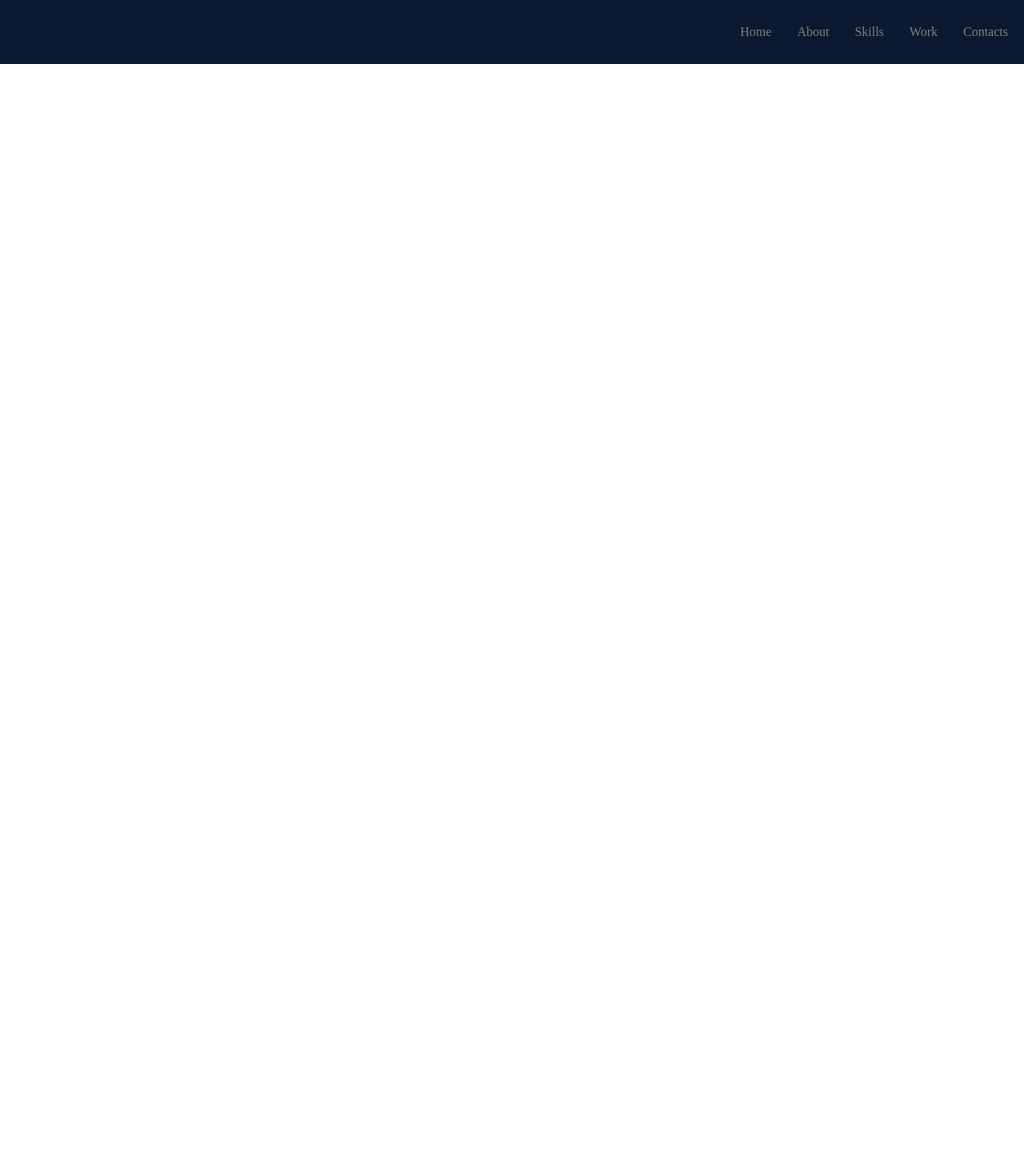
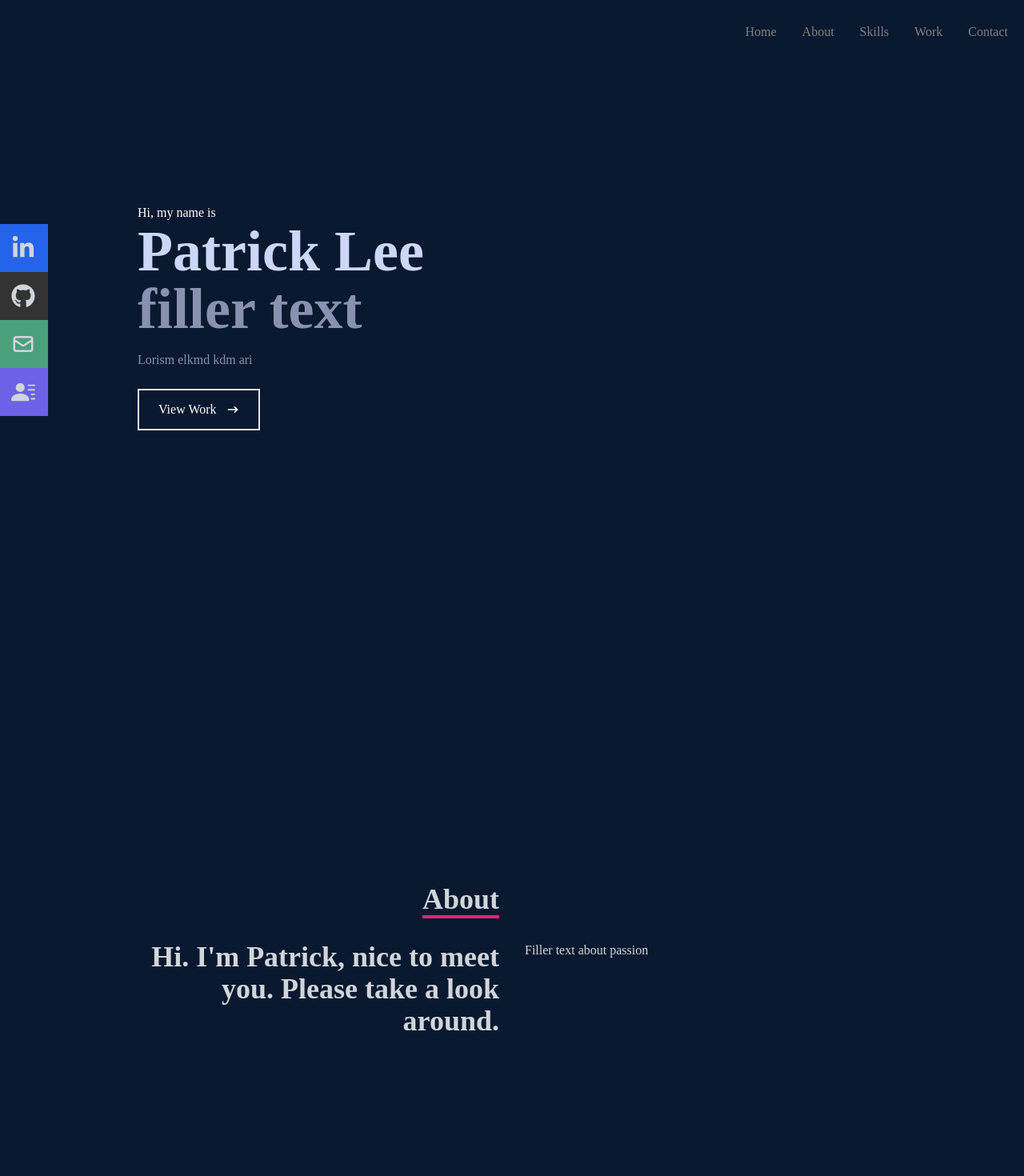
Before and after one commit to PatrickStarLee/portfolio-website, a React (Create React App) app: page / in a window 1280 px wide. Shown: the top 1470 px of the page at 80% size. Before the commit the page ends 800 px from the top, so only its background shows below. Built offline with nearby package versions, Linux system fonts and the light colour scheme; the HTML template or start-up script is replaced by a standard one.

Commit message:
added multiple sections: home, about, skills, work, and contact
may delete some sections that might not be needed

```diff
--- a/package.json
+++ b/package.json
@@ -10,6 +10,7 @@
     "react-dom": "^18.2.0",
     "react-icons": "^4.12.0",
     "react-scripts": "5.0.1",
+    "react-scroll": "^1.9.0",
     "web-vitals": "^2.1.4"
   },
   "scripts": {
--- a/src/App.js
+++ b/src/App.js
@@ -1,10 +1,19 @@
 import Navabar from "./components/Navabar";
-
+import Home from "./components/Home";
+import About from "./components/About";
+import Skills from "./components/Skills";
+import Work from "./components/Work";
+import Contact from "./components/Contact";
 
 function App() {
   return (
     <div>
       <Navabar />
+      <Home />
+      <About />
+      <Skills />
+      <Work />
+      <Contact />
     </div>
   );
 }
--- /dev/null
+++ b/src/components/About.jsx
@@ -0,0 +1,28 @@
+import React from "react";
+
+const About = () => {
+  return (
+    <div name="about" className="w-full h-screen bg-[#0a192f] text-gray-300">
+      <div className="flex flex-col justify-center items-center w-full h-full">
+        <div className="max-w-[1000px] w-full grid grid-cols-2 gap-8">
+          <div className="sm:text-right pb-8 pl-4">
+            <p className="text-4xl font-bold inline border-b-4 border-pink-600">
+              About
+            </p>
+          </div>
+          <div></div>
+        </div>
+        <div className="max-w-[1000px] w-full grid sm:grid-cols-2 gap-8 px-4">
+            <div className='sm:text-right text-4xl font-bold'>
+                <p>Hi. I'm Patrick, nice to meet you. Please take a look around.</p>
+            </div>
+            <div>
+                <p> Filler text about passion</p>
+            </div>
+        </div>
+      </div>
+    </div>
+  );
+};
+
+export default About;
--- /dev/null
+++ b/src/components/Contact.jsx
@@ -0,0 +1,22 @@
+import React from 'react'
+
+const Contact = () => {
+  return (
+    <div name='contact' className='w-full h-screen bg-[#0a192f] flex justify-center items-center p-4'>
+        <form action="" className='flex flex-col max-w-[600px] w-full'>
+            <div className='pb-8'>
+                <p className='text-4xl font-bold inline border-b-4 border-pink-600 text-gray-300'>Contact</p>
+                <p className='text-gray-300 py-4'>Submit the form below or send me an email - email</p>
+            </div>
+            <input className='bg-white p-2' type='text' placeholder='Name' name='name' />
+            <input className='my-4 p-2 bg-white' type='email' placeholder='Email' name='email' />
+            <textarea className='bg-white' p-2 name="message" rows="10" placeholder='Message'></textarea>
+            <button className='text-white border-2 hover:bg-pink-600 hover:border-pink-600 px-4 py-3 my-8 mx-auto flex items-center'>Let's collaborate</button>
+
+        </form>
+
+    </div>
+  )
+}
+
+export default Contact
--- /dev/null
+++ b/src/components/Home.jsx
@@ -0,0 +1,32 @@
+import React from "react";
+import { HiArrowNarrowRight } from "react-icons/hi";
+
+const Home = () => {
+  return (
+    <div name="home" className="w-full h-screen bg-[#0a192f]">
+      {/* Container */}
+      <div className="max-w-[1000px] mx-auto px-8 flex flex-col justify-center h-full">
+        <p className="text-white">Hi, my name is</p>
+        <h1 className="text-4xl sm:text-7xl font-bold text-[#ccd6f6]">
+          Patrick Lee
+        </h1>
+        <h2 className="text-4xl sm:text-7xl font-bold text-[#8892b0]">
+          filler text
+        </h2>
+        <p className="text-[#8892b0] py-4 max-w-[700px]">
+          Lorism elkmd kdm ari
+        </p>
+        <div>
+          <button className="text-white group border-2 px-6 py-3 my-2 flex items-center hover:bg-pink-600 hover:border-pink-600">
+            View Work
+            <span className="group-hover:rotate-90 duration-300">
+              <HiArrowNarrowRight className="ml-3" />
+            </span>
+          </button>
+        </div>
+      </div>
+    </div>
+  );
+};
+
+export default Home;
--- a/src/components/Navabar.jsx
+++ b/src/components/Navabar.jsx
@@ -1,6 +1,9 @@
 import React, { useState } from "react";
-import { FaBars, FaTimes } from "react-icons/fa";
+import { FaBars, FaTimes, FaGithub, FaLinkedinIn } from "react-icons/fa";
+import { HiOutlineMail } from "react-icons/hi";
+import { BsFillPersonLinesFill } from "react-icons/bs";
 import "../index.css";
+import { Link } from "react-scroll";
 
 const Navabar = () => {
   const [nav, setNav] = useState(false);
@@ -15,11 +18,31 @@ const Navabar = () => {
         {/* menu */}
         {/* className="hidden md:flex" */}
         <ul className="Menu">
-          <li>Home</li>
-          <li>About</li>
-          <li>Skills</li>
-          <li>Work</li>
-          <li>Contacts</li>
+          <li>
+            <Link to="home" smooth={true} duration={500}>
+              Home
+            </Link>
+          </li>
+          <li>
+            <Link to="about" smooth={true} duration={500}>
+              About
+            </Link>
+          </li>
+          <li>
+            <Link to="skills" smooth={true} duration={500}>
+              Skills
+            </Link>
+          </li>
+          <li>
+            <Link to="work" smooth={true} duration={500}>
+              Work
+            </Link>
+          </li>
+          <li>
+            <Link to="contact" smooth={true} duration={500}>
+              Contact
+            </Link>
+          </li>
         </ul>
 
         {/* hamburger */}
@@ -32,12 +55,70 @@ const Navabar = () => {
         {/* Mobile1: hidden */}
         {/* Mobile2: absolute top-0 left-0 w-full h-screen bg-[#0a192f] flex flex-col justify-center items-center */}
         <ul className={!nav ? "Mobile1" : "Mobile2"}>
-          <li className="py-6 text-4xl">Home</li>
-          <li className="py-6 text-4xl">About</li>
-          <li className="py-6 text-4xl">Skills</li>
-          <li className="py-6 text-4xl">Work</li>
-          <li className="py-6 text-4xl">Contacts</li>
+          <li  className="py-6 text-4xl">
+            <Link onClick={handleClick} to="home" smooth={true} duration={500}>
+              Home
+            </Link>
+          </li>
+          <li className="py-6 text-4xl">
+            <Link onClick={handleClick} to="about" smooth={true} duration={500}>
+              About
+            </Link>
+          </li>
+          <li className="py-6 text-4xl">
+            <Link onClick={handleClick} to="skills" smooth={true} duration={500}>
+              Skills
+            </Link>
+          </li>
+          <li className="py-6 text-4xl">
+            <Link onClick={handleClick} to="work" smooth={true} duration={500}>
+              Work
+            </Link>
+          </li>
+          <li className="py-6 text-4xl">
+            <Link onClick={handleClick} to="contact" smooth={true} duration={500}>
+              Contact
+            </Link>
+          </li>
         </ul>
+
+        {/* social icons */}
+        <div className="hidden lg:flex fixed flex-col top-[35%] left-0">
+          <ul>
+            <li className="w-[160px] h-[60px] flex justify-between items-center ml-[-100px] hover:ml-[-10px] duration-300 bg-blue-600">
+              <a
+                href="/"
+                className="flex justify-between items-center w-full text-gray-300"
+              >
+                LinkedIn <FaLinkedinIn size={30} />
+              </a>
+            </li>
+            <li className="w-[160px] h-[60px] flex justify-between items-center ml-[-100px] hover:ml-[-10px] duration-300 bg-[#333333]">
+              <a
+                href="/"
+                className="flex justify-between items-center w-full text-gray-300"
+              >
+                GitHub <FaGithub size={30} />
+              </a>
+            </li>
+            <li className="w-[160px] h-[60px] flex justify-between items-center ml-[-100px] hover:ml-[-10px] duration-300 bg-[#4ba07c]">
+              <a
+                href="/"
+                className="flex justify-between items-center w-full text-gray-300"
+              >
+                Email <HiOutlineMail size={30} />
+              </a>
+            </li>
+            <li className="w-[160px] h-[60px] flex justify-between items-center ml-[-100px] hover:ml-[-10px] duration-300 bg-[#6b62e6]">
+              <a
+                href="/"
+                className="flex justify-between items-center w-full text-gray-300"
+              >
+                Resume <BsFillPersonLinesFill size={30} />
+              </a>
+            </li>
+          </ul>
+        </div>
       </div>
     )
   );
--- /dev/null
+++ b/src/components/Skills.jsx
@@ -0,0 +1,23 @@
+import React from "react";
+
+const Skills = () => {
+  return (
+    <div name="skills" className="w-full h-screen bg-[#0a192f] text-gray-300">
+        {/* Container */}
+      <div className="max-w-[1000px] mx-auto p-4 flex flex-col justify-center w-full h-full">
+        <div>
+            <p className="text-4xl font-bold inline border-b-4 border-pink-600">Skills</p>
+            <p className="py-4">These are the technologies I've worked with</p>
+        </div>
+
+        <div className="w-full grid-cols-2 sm:grid-cols-4 gap-4 text-center py-4">
+            <div className="shadow-md shadow-[#040c16] hover:scale-110 duration-500">
+                <p>C++</p>
+            </div>
+        </div>
+      </div>
+    </div>
+  );
+};
+
+export default Skills;
--- /dev/null
+++ b/src/components/Work.jsx
@@ -0,0 +1,43 @@
+import React from "react";
+
+const Work = () => {
+  return (
+    <div name="work" className="w-full h-screen text-gray-300 bg-[#0a192f]">
+      <div className="max-w-[1000px] mx-auto p-4 flex flex-col justify-center w-full h-full">
+        <div className="pb-8">
+          <p className="text-4xl font-bold inline border-b-4 text-gray-300 border-pink-600">
+            Work
+          </p>
+          <p className="py-6">Check out some of my recent work</p>
+        </div>
+
+        {/* Container */}
+        <div className="grid sm:grid-cols-2 md:grid-cols-3 gap-4">
+          {/* Grid Item */}
+          <div className="shadow-lg shadow-[#040c16] group container rounded-md flex justify-center items-center mx-auto content-div">
+            {/* Hover Effects */}
+            <div className="opacity-0 group-hover:opacity-100">
+              <span className="text-2xl font-bold text-white tracking-wider">
+                filler text
+              </span>
+              <div className="pt-8 text-center">
+                <a href="/">
+                  <button className="text-center rounded-lg px-4 py-3 m-2 bg-white text-gray-700 font-bold text-lg">
+                    Demo
+                  </button>
+                </a>
+                <a href="/">
+                  <button className="text-center rounded-lg px-4 py-3 m-2 bg-white text-gray-700 font-bold text-lg">
+                    Code
+                  </button>
+                </a>
+              </div>
+            </div>
+          </div>
+        </div>
+      </div>
+    </div>
+  );
+};
+
+export default Work;
--- a/src/index.css
+++ b/src/index.css
@@ -52,6 +52,21 @@
     align-items: center;
 }
 
+.content-div {
+    background-repeat: no-repeat;
+    background-size: cover;
+    background-position: center;
+    height: 250px;
+}
+
+.content-div:hover{
+    background-image: linear-gradient(
+        to right,
+        rgba(112, 157, 255, 0.8),
+        hsla(242, 74%, 61%, 0.8)
+    )!important;
+}
+
 @media (min-width: 768px) {
     .Menu {
         display: flex;
```
Also changed, not shown: 1 other file (tests, documents, lock files or other folders).
